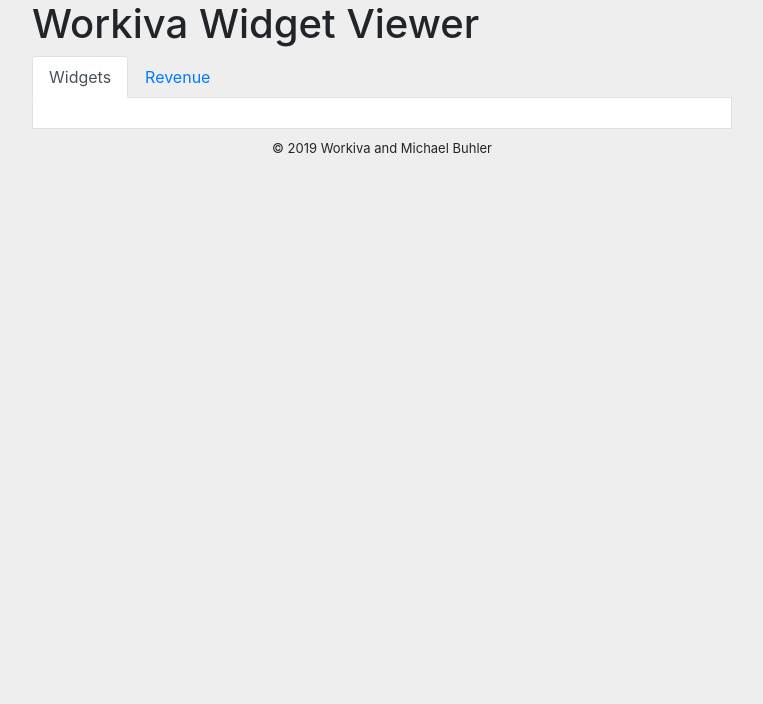
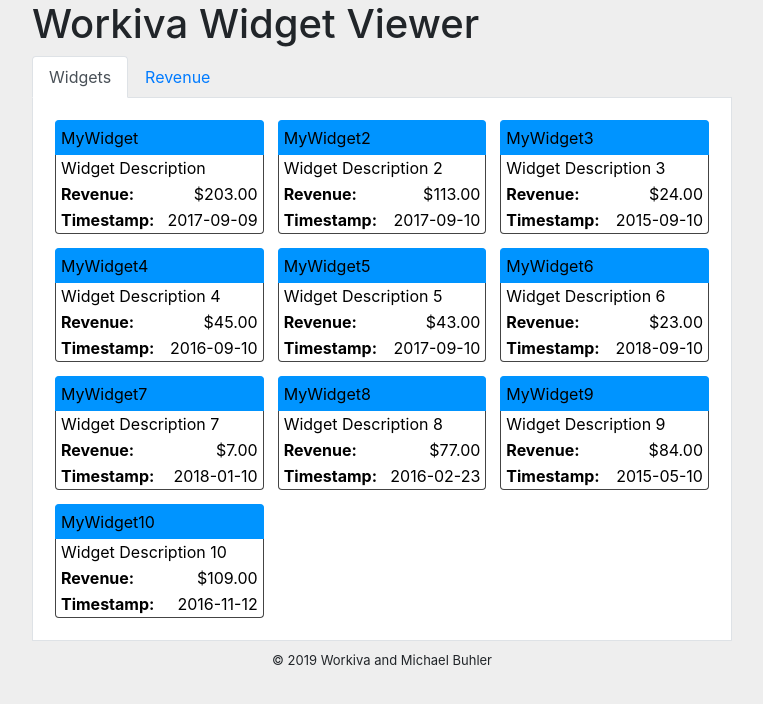
Before and after one commit to MichaelBuhler/workiva-ux-takehome, a React (Create React App) app: page /widgets in a window 1280 px wide. Shown: the top 704 px of the page, without its empty margins (258-1021 px from the left). Built offline with nearby package versions, Linux system fonts and the light colour scheme.

Commit message:
convert: WidgetCard

```diff
--- /dev/null
+++ b/src/components/WidgetCard.css
@@ -0,0 +1,55 @@
+a.widget-card {
+    color: #000000;
+    text-decoration: none;
+}
+
+a.widget-card > div {
+    margin: 7px;
+    user-select: none;
+}
+
+a.widget-card > div > div {
+    border-left: 1px solid #444444;
+    border-right: 1px solid #444444;
+    padding: 1px 5px;
+}
+
+a.widget-card > div > div.top {
+    background-color: #0094ff;
+    border-left: 1px solid #0094ff;
+    border-right: 1px solid #0094ff;
+    border-top: 1px solid #0094ff;
+    border-top-left-radius: 4px;
+    border-top-right-radius: 4px;
+    padding: 5px;
+}
+
+a.widget-card > div > div.bottom {
+    border-bottom: 1px solid #444444;
+    border-bottom-left-radius: 4px;
+    border-bottom-right-radius: 4px;
+}
+
+a.widget-card:hover > div > div.top {
+    background-color: #00bbff;
+    border-left: 1px solid #00bbff;
+    border-right: 1px solid #00bbff;
+    border-top: 1px solid #00bbff;
+}
+
+a.widget-card > div > div > span.label {
+    font-weight: bold;
+}
+
+a.widget-card > div > div > span.value {
+    display: block;
+    float: right;
+}
+
+a.widget-card > div > div > span.value > span.money:before {
+    content: '$'
+}
+
+a.widget-card > div > div > span.value > span.money:after {
+    content: '.00'
+}
--- /dev/null
+++ b/src/components/WidgetCard.js
@@ -0,0 +1,25 @@
+import React from 'react';
+
+import { Link } from 'react-router-dom';
+
+import './WidgetCard.css';
+
+export default class extends React.Component {
+    render () {
+        const { widget } = this.props;
+        return <Link to={`/widgets/${widget.id}`} className="widget-card">
+            <div>
+                <div className="top">{widget.name}</div>
+                <div>{widget.description}</div>
+                <div>
+                    <span className="label">Revenue:</span>
+                    <span className="value"><span className="money">{widget.revenue}</span></span>
+                </div>
+                <div className="bottom">
+                    <span className="label">Timestamp:</span>
+                    <span className="value">{widget.timestamp}</span>
+                </div>
+            </div>
+        </Link>
+    }
+}
--- a/src/components/Widgets.js
+++ b/src/components/Widgets.js
@@ -3,6 +3,7 @@
 import { Container, Col, Row } from 'react-bootstrap';
 
 import Loading from './Loading';
+import WidgetCard from './WidgetCard';
 
 import widgetData from '../widget-data';
 
@@ -31,6 +32,7 @@
         }
         const widgets = this.state.widgets.map(widget => {
             return <Col md={4} sm={6} xs={12} key={widget.id}>
+                <WidgetCard widget={widget}/>
             </Col>
         });
         return <div id="widgets">
```
